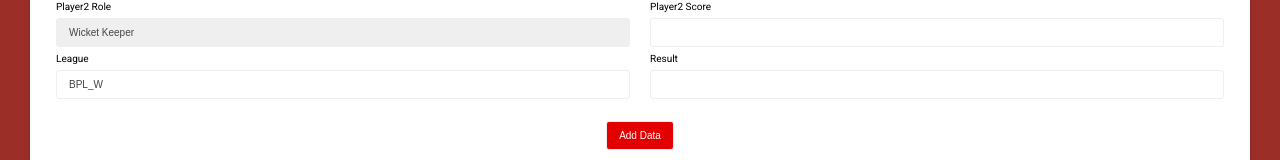
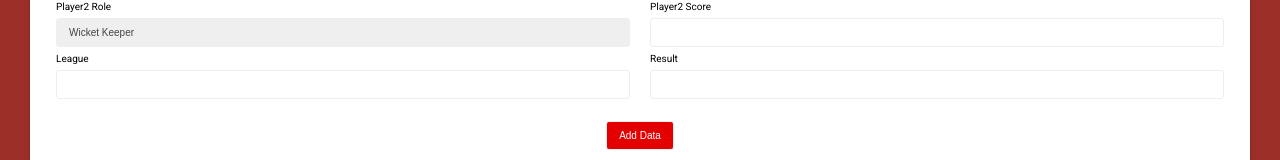
Before and after one commit to JammyJamm/Vella, a React (Create React App) app: page /Vella/add in a window 1280 px wide. Shown: the part 207-367 px from the top of the page. Built offline with nearby package versions, Linux system fonts and the light colour scheme.

Commit message:
#removed default val - league

```diff
--- a/src/pages/AddData.js
+++ b/src/pages/AddData.js
@@ -125,7 +125,7 @@ const addData = () => {
                     className="form-control"
                     name="league"
                     required
-                    value={"BPL_W"}
+                    // value={"BPL_W"}
                     onChange={handleChange}
                   />
                 </div>
```
